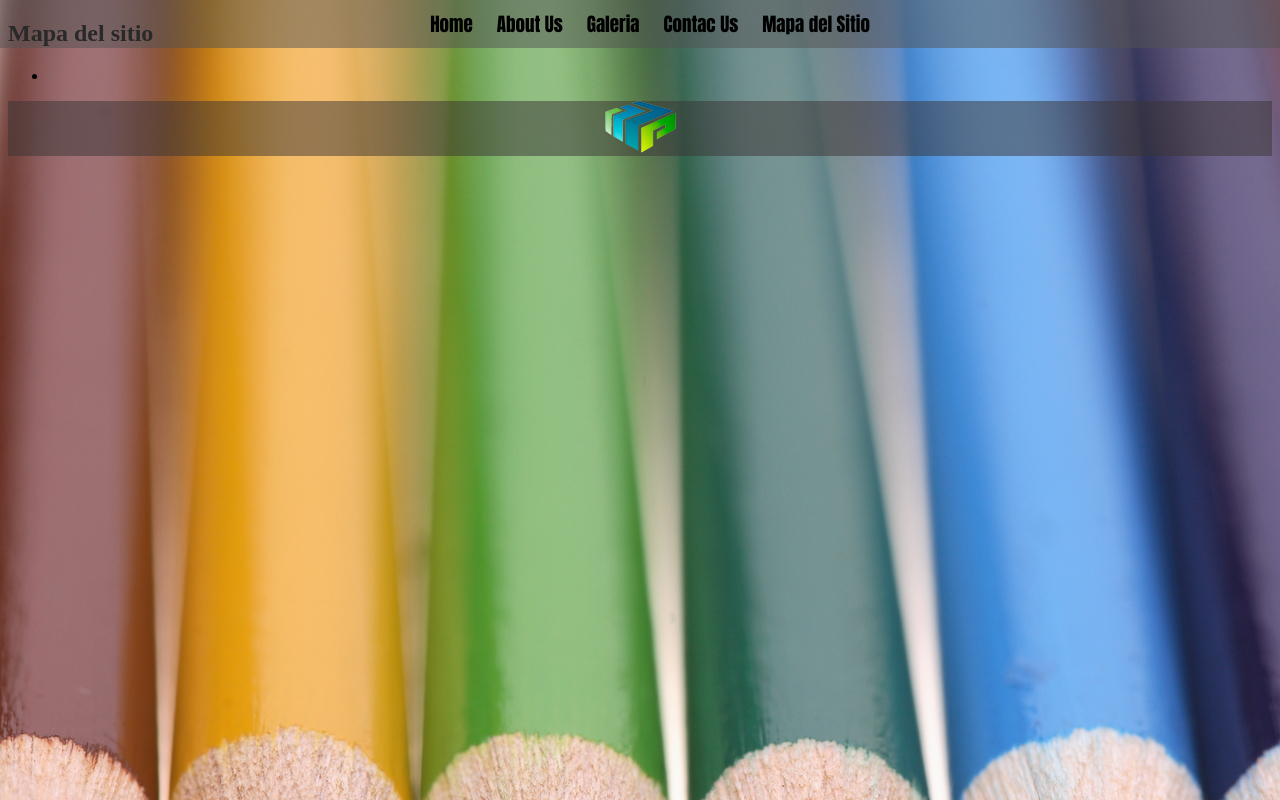
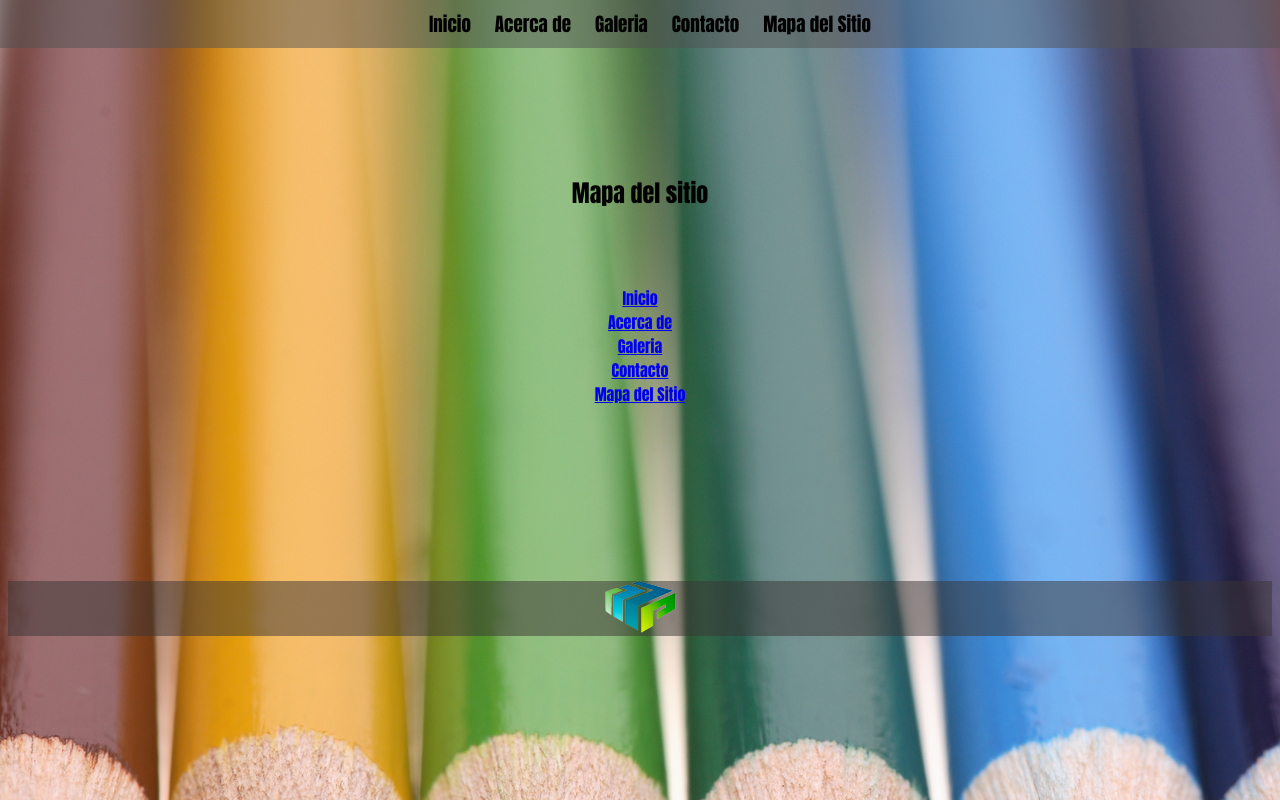
Before and after one commit to MichaelPicado/proyecto_michael_picado, a plain HTML site: page mapa.html in a window 1280 px wide. Drawn offline with nearby package versions, Linux system fonts and the light colour scheme.

Commit message:
Varios
Cambios varios en HEad, como optimizacion de Css

```diff
--- a/assets/css/style.css
+++ b/assets/css/style.css
@@ -159,15 +159,13 @@ opacity: 1.0;
 /*-----------PIE DE PAGINA ---------*/
 
 .footer{
-overflow: hidden;
 
-margin: auto;
-height: 55px;
-left: 0px;
-bottom: 0px;
-width:100%;
+
+
+
+
 text-align: center;
- background-color: rgba(59, 53, 53, 0.5 );
+
 }
 
 
@@ -314,8 +312,31 @@ color: red;
 margin-left: 180px;
 }
 
+/*******************MAPA**********************/
+.mapa{
+  width: 200px;
+  height: auto;
+  margin: 175px auto;
 
+}
 
+h1{
+  display: block;
+  text-align: center;
+  font-family: Impact;
+  width: 100%;
+  margin:75px auto;
+}
+
+.list-mapa{
+  display: block;
+  width: 100%;
+  text-align: center;
+  font-family: Impact;
+  list-style-type: none;
+  padding-left: 0px;
+
+}
 /* -------------  TABLET-------------     */
 
 
--- a/mapa.html
+++ b/mapa.html
@@ -15,16 +15,18 @@
 
 
 
+
 				<nav>
-							<div class="menu-bar-mobile ">
+
+					<div class="menu-bar-mobile ">
 
 								<span class="pull-right toggle-btn "><img class="btn" src="assets/img/icono-menu-movil.png"></span>
 							</div>
 						<ul class="nav-list">
-							<li><a href="index.html">Home</a></li>
-							<li><a href="acerca_de.html">About Us</a></li>
+							<li><a href="index.html">Inicio</a></li>
+							<li><a href="acerca_de.html">Acerca de</a></li>
 							<li><a href="galeria.html">Galeria</a></li>
-							<li><a href="contacto.html">Contac Us</a></li>
+							<li><a href="contacto.html">Contacto</a></li>
 							<li><a href="mapa.html">Mapa del Sitio</a></li>
 						</ul>
 				</nav>
@@ -33,20 +35,26 @@
 
 
 
+<section >
 
-<section >
+
+
+<div class="mapa">
 
 	<h1>Mapa del sitio</h1>
 
-	<ul>
+	<ul class="list-mapa">
+  <li><a href="index.html">Inicio</a></li>
+  <li><a href="acerca_de.html">Acerca de</a></li>
+  <li><a href="galeria.html">Galeria</a></li>
+  <li><a href="contacto.html">Contacto</a></li>
+  <li><a href="mapa.html">Mapa del Sitio</a></li>
 
-		<li>
-
-		</li>
+</div>
 
 
 
-	</ul>
+
 
 </section>
 
```
Also changed, not shown: acerca_de.html (+6 -4 lines), contacto.html (+4 -2 lines), galeria.html (+5 -4 lines), index.html (+3 -4 lines), sitemap.xml (added, +27 -0 lines).
